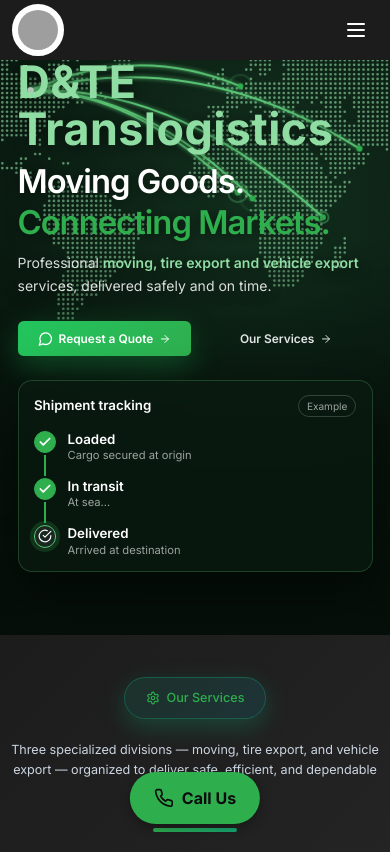
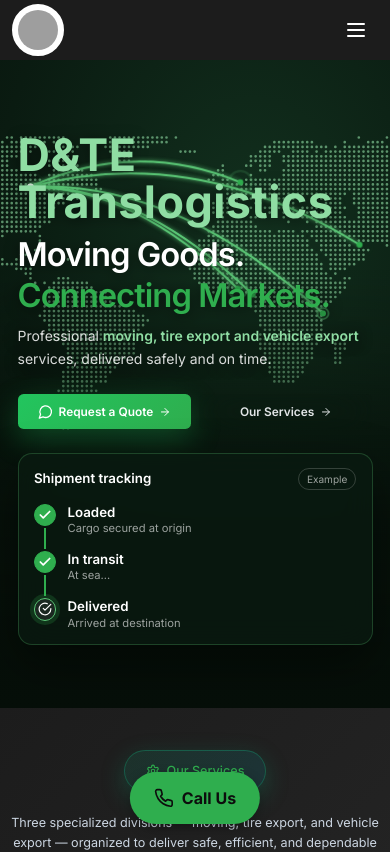
Before and after one commit to DjaniNanda/transportation-vitrine-website, a React (Vite) app: page / in a window 390 px wide. Shown: the top 852 px of the page. Built offline with nearby package versions, Linux system fonts and the light colour scheme; grey boxes are pictures that could not be loaded.

Commit message:
updated hero

```diff
--- a/src/components/Hero.css
+++ b/src/components/Hero.css
@@ -457,9 +457,9 @@
 @media (max-width: 768px) {
   .hero {
     --map-h: 66%;
-    --map-top: -6rem; /* how far the map sits below the top of the hero (bigger = lower) */
+    --map-top: -1rem; /* how far the map sits below the top of the hero (bigger = lower) */
     --text-up: 0.5rem; /* how far the text is pulled up (bigger = higher) */
-    margin-top: 20px;
+    margin-top: 23px;
     /* Only as tall as its content, so the text stays over the map */
     min-height: 0;
   }
@@ -520,7 +520,7 @@
   }
 
   .hero-title {
-    margin: 0 0 0.75rem;
+    margin: 5 0 0.75rem;
     gap: 0.35rem;
     font-size: clamp(1.7rem, 8.4vw, 3.4rem);
     line-height: 1.1;
```
